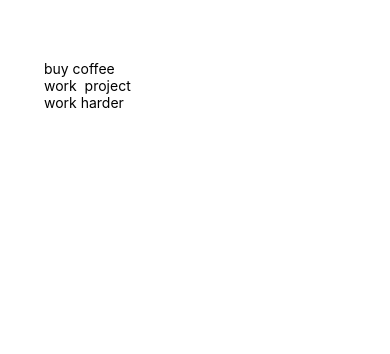
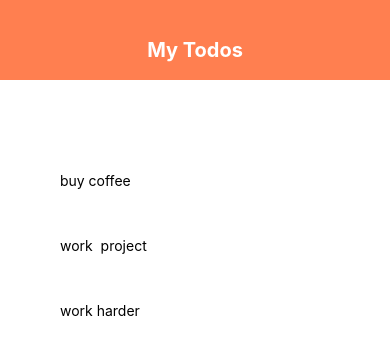
Before and after one commit to haseebkhan2651/todoApplicationReactNative, a React Native app: screen / in a window 390 px wide. Shown: the top 354 px of the page. Built offline with nearby package versions, Linux system fonts and the light colour scheme.

Commit message:
Made more of the design

```diff
--- a/App.js
+++ b/App.js
@@ -1,7 +1,9 @@
 import { StatusBar } from 'expo-status-bar';
 import React, {useState} from 'react';
-import { StyleSheet, Text, View, FlatList } from 'react-native';
-
+import { StyleSheet, View, Text, FlatList } from "react-native";
+// Importing Components
+import Header from "./components/header";
+import TodoItem from "./components/TodoItem";
 
 export default function App() {
 
@@ -14,14 +16,14 @@ export default function App() {
   return (
 
         <View style={styles.container} >
-          {/* Header */}
+          <Header />
           <View style={styles.content}>
             {/* To do form */}
             <View style={styles.list} >
               <FlatList
                 data={todo}
                 renderItem={({ item }) => (
-                  <Text> {item.text} </Text>
+                  <TodoItem item={item} />
                 )}
               />
             </View>
@@ -42,6 +44,9 @@ const styles = StyleSheet.create({
   },
   list: {
     marginTop: 20,
+  },
+  todos: {
+
   }
 
 });
--- a/components/Header.js
+++ b/components/Header.js
@@ -1,8 +1,28 @@
 import React from "react";
 import {StyleSheet, Text, View} from "react-native";
 
-export default Header = () => {
+const header = () => {
     return (
-        <View></View>
+        <View style={styles.header} >
+            <Text style={styles.title} > My Todos </Text>
+        </View>
     )
 }
+
+
+const styles = StyleSheet.create({
+    header: {
+        height: 80,
+        paddingTop: 38,
+        backgroundColor: "coral"
+    },
+    title: {
+        textAlign: "center",
+        color: "white",
+        fontSize: 20,
+        fontWeight: "bold"
+    }
+})
+
+
+export default header;
--- /dev/null
+++ b/components/TodoItem.js
@@ -0,0 +1,22 @@
+import React from "react";
+import {StyleSheet, View, Text, TouchableOpacity} from "react-native";
+
+const TodoItem = (props) => {
+    return (
+       <TouchableOpacity>
+           <Text style={styles.item} > {props.item.text} </Text>
+       </TouchableOpacity>
+    )
+}
+
+const styles = StyleSheet.create({
+    item: {
+        padding: 16,
+        marginTop: 16,
+        borderColor: "#bbb",
+        borderStyle: "dashed",
+        borderRadius: 10
+    }
+})
+
+export default TodoItem;
```
Also changed, not shown: 1 other file (tests, documents, lock files or other folders).
